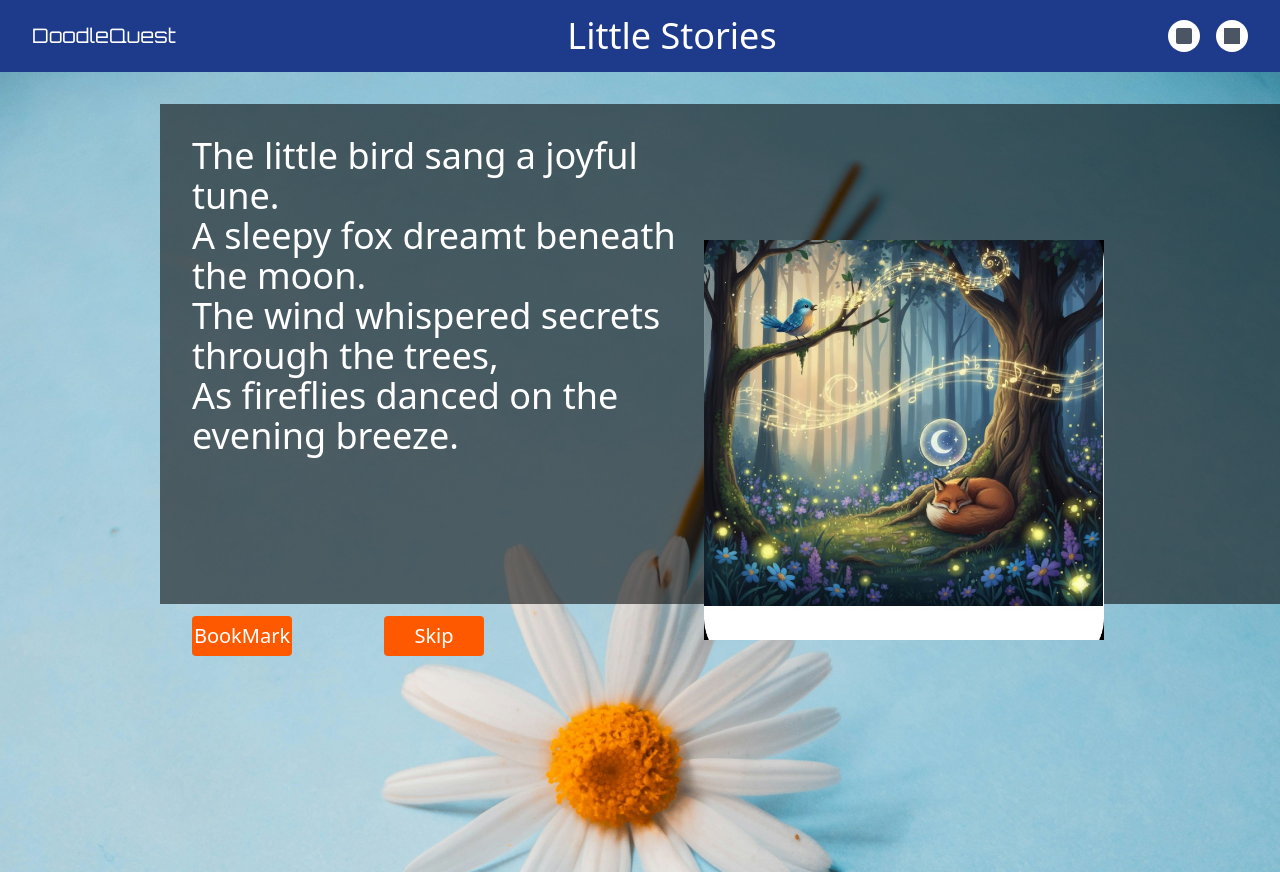
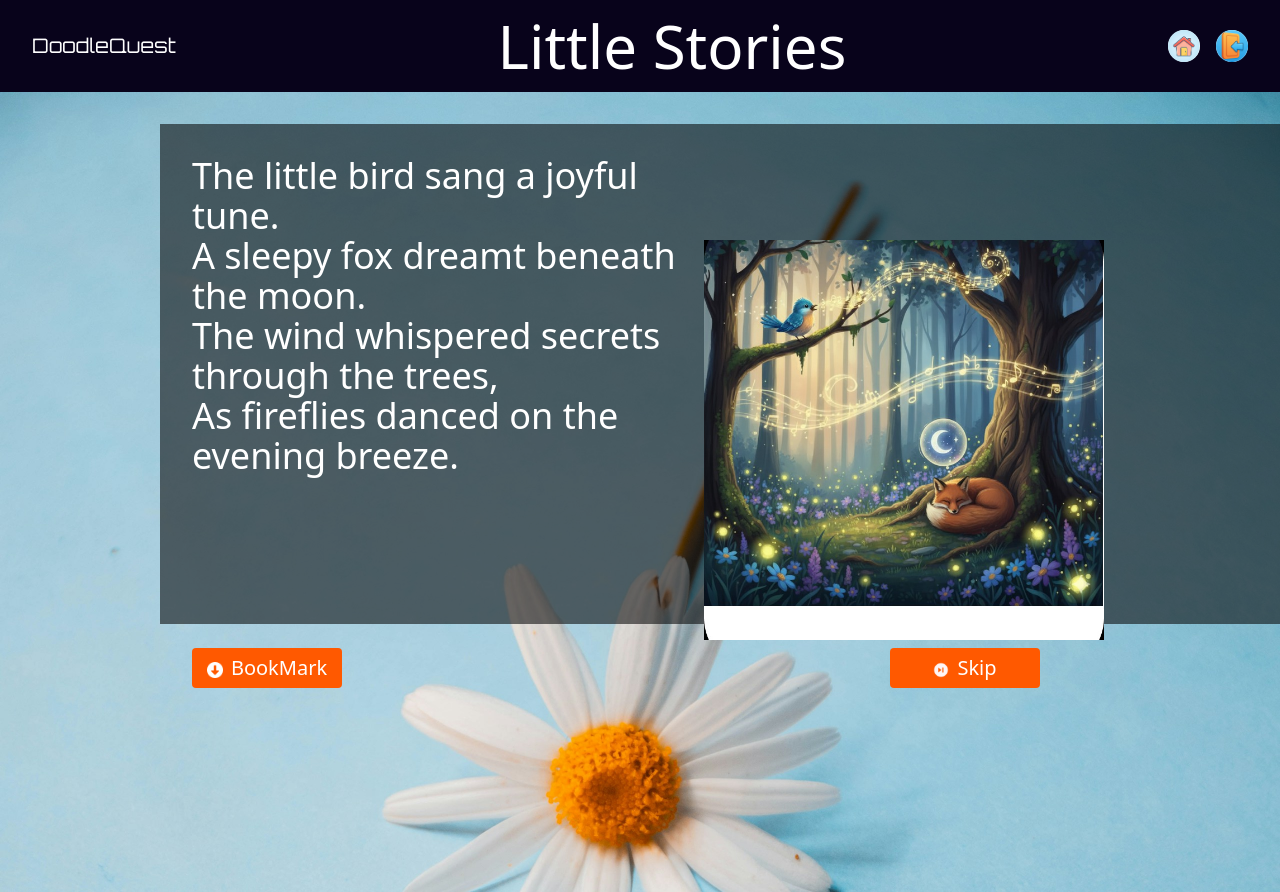
Before and after one commit to Vrinda2403/Doodle_Quest, a React (Vite) app in the folder Doodle_Quest/: page /storytime in a window 1280 px wide. Shown: the top 892 px of the page. Built offline with nearby package versions, Linux system fonts and the light colour scheme; a web font is replaced by a local one.

Commit message:
Story Page Completed

```diff
--- a/Doodle_Quest/src/components/drawingPages/screenDrawing.jsx
+++ b/Doodle_Quest/src/components/drawingPages/screenDrawing.jsx
@@ -49,12 +49,12 @@ const draw = (e) => {
   return (
     <div className="min-h-screen bg-[#f7c9e3]">
       {/* Navbar */}
-      <div className="bg-[#1E3A8A] px-8 py-4 flex items-center justify-between">
+      <div className="bg-[#08031B] px-8 py-4 flex items-center justify-between">
         <div className="flex items-center space-x-8">
 
           <div className="font-['Orbitron'] text-xl text-white">DoodleQuest</div>
         </div>
-        <div className="font-['Saira Stencil One'] text-4xl text-white">Paper Doodles</div>
+        <div className="font-['Saira Stencil One'] text-4xl text-white">Screen Doodles</div>
         <div className="flex items-center space-x-4">
           {/* Home icon*/}
           <div className="w-8 h-8 bg-white rounded-full flex items-center justify-center">
--- a/Doodle_Quest/src/components/story/storytime.jsx
+++ b/Doodle_Quest/src/components/story/storytime.jsx
@@ -5,20 +5,20 @@ function storytime(){
 return(
 
     <div>
-        <div className="bg-[#1E3A8A] px-8 py-4 flex items-center justify-between">
+        <div className="bg-[#08031B] px-8 py-4 flex items-center justify-between">
         <div className="flex items-center space-x-8">
 
           <div className="font-['Orbitron'] text-xl text-white">DoodleQuest</div>
         </div>
-        <div className="font-['Saira Stencil One'] text-4xl text-white">Little Stories</div>
+        <div className="font-['Saira Stencil One'] text-6xl text-white">Little Stories</div>
         <div className="flex items-center space-x-4">
           {/* Home icon*/}
           <div className="w-8 h-8 bg-white rounded-full flex items-center justify-center">
-            <div className="w-4 h-4 bg-gray-600 rounded-sm"></div>
+            <img src="/src/assets/home-icon.png" alt="Home" className="w-full h-full" />
           </div>
           {/* Back arrow icon */}
           <div className="w-8 h-8 bg-white rounded-full flex items-center justify-center">
-            <div className="w-4 h-4 bg-gray-600 transform rotate-180"></div>
+            <img src="/src/assets/click.png" className="w-8 h-8 rounded" alt="Back" />
           </div>
         </div>
       </div>
@@ -32,8 +32,13 @@ return(
                 The little bird sang a joyful tune.<br></br>
  A sleepy fox dreamt beneath the moon.<br></br>
  The wind whispered secrets through the trees, <br></br>As fireflies danced on the evening breeze.<br></br>
- <button className=" bg-[#FF5900] text-xl absolute bottom-36 text-white w-[100px] h-[40px] rounded">BookMark</button>
-            <button className="bg-[#FF5900] text-xl absolute bottom-36 left-96 text-white w-[100px] h-[40px] rounded">Skip</button>
+ {/* Book Mark button */}
+ <button className=" bg-[#FF5900] text-xl absolute bottom-28 text-white w-[150px] h-[40px] rounded">
+  <img src="/src/assets/arrow1.png" alt="BookMark" className="w-4 h-4 inline-block mr-2" />BookMark</button>
+ {/* Skip button */}
+            <button className="bg-[#FF5900] text-xl absolute bottom-28 right-60 text-white w-[150px] h-[40px] rounded">
+              <img src="/src/assets/arrow2.png" alt="Skip" className="w-4 h-4 inline-block mr-2" />
+              Skip</button>
             </div>
             {/* Image */}
             <div>
```
Also changed, not shown: Doodle_Quest/src/assets/arrow1.png (added), Doodle_Quest/src/assets/arrow2.png (added).
